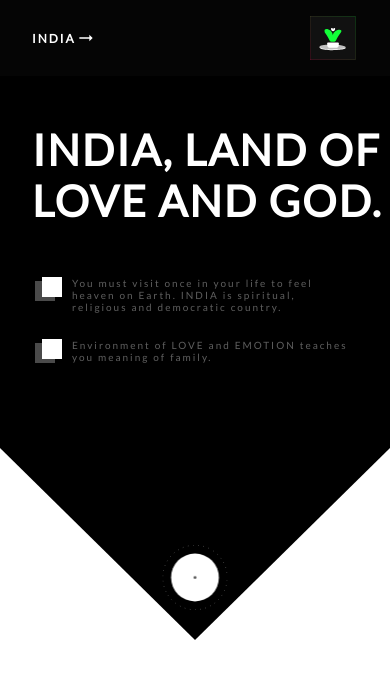
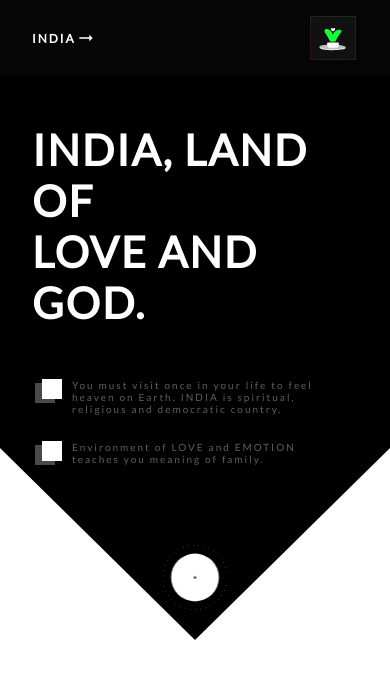
Before and after one commit to coder-abhk/INDIA-UI, a React (Create React App) app: page / in a window 390 px wide. Shown: the top 678 px of the page. Built offline with nearby package versions, Linux system fonts and the light colour scheme.

Commit message:
INDIA Landing Page done

```diff
--- a/src/static/Main.css
+++ b/src/static/Main.css
@@ -149,6 +149,7 @@
 @media (max-width: 480px) {
   .main_wrapper {
     padding-left: 2em;
+    padding-right: 2em;
   }
 
   .headline_one,
```
